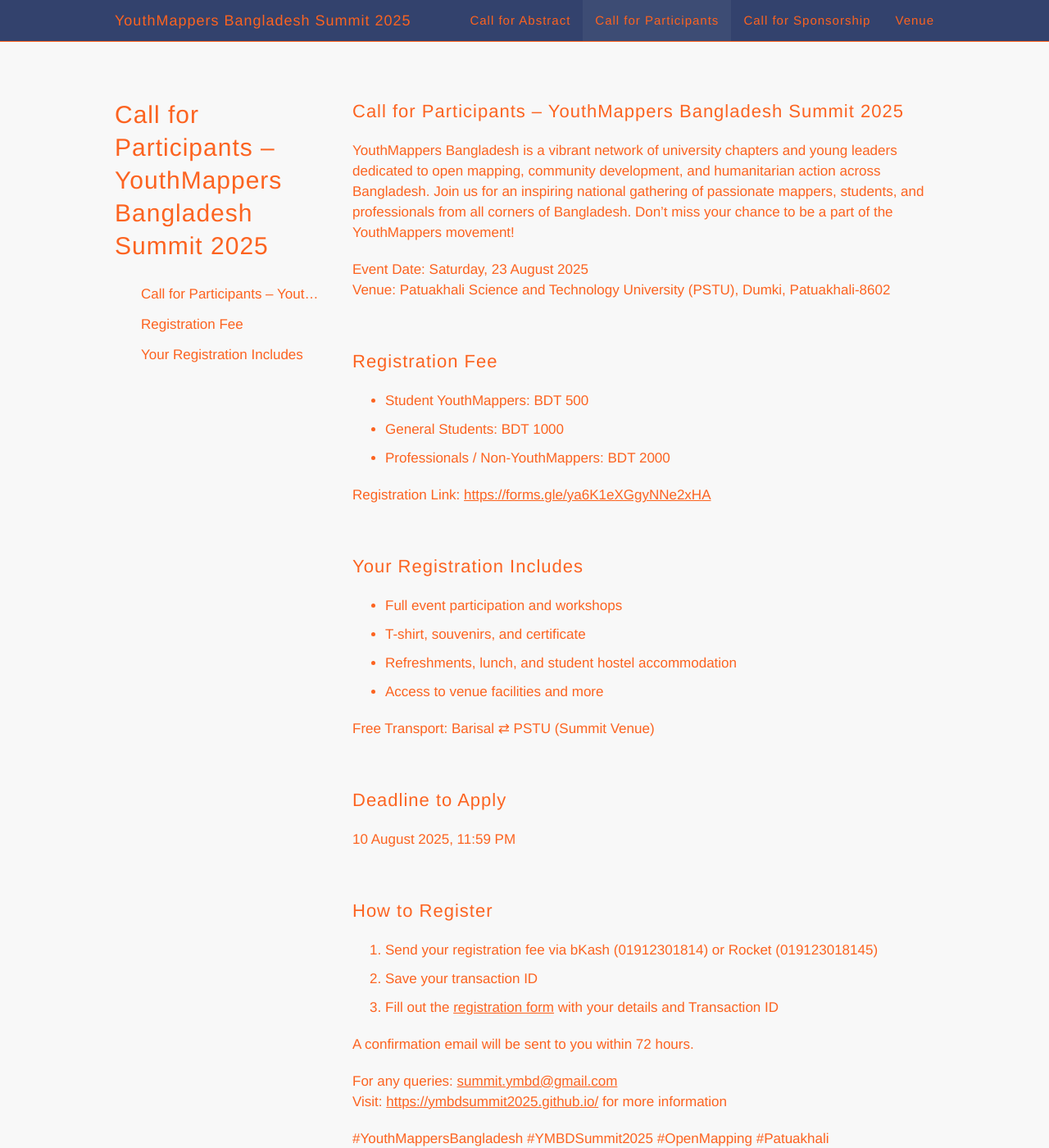
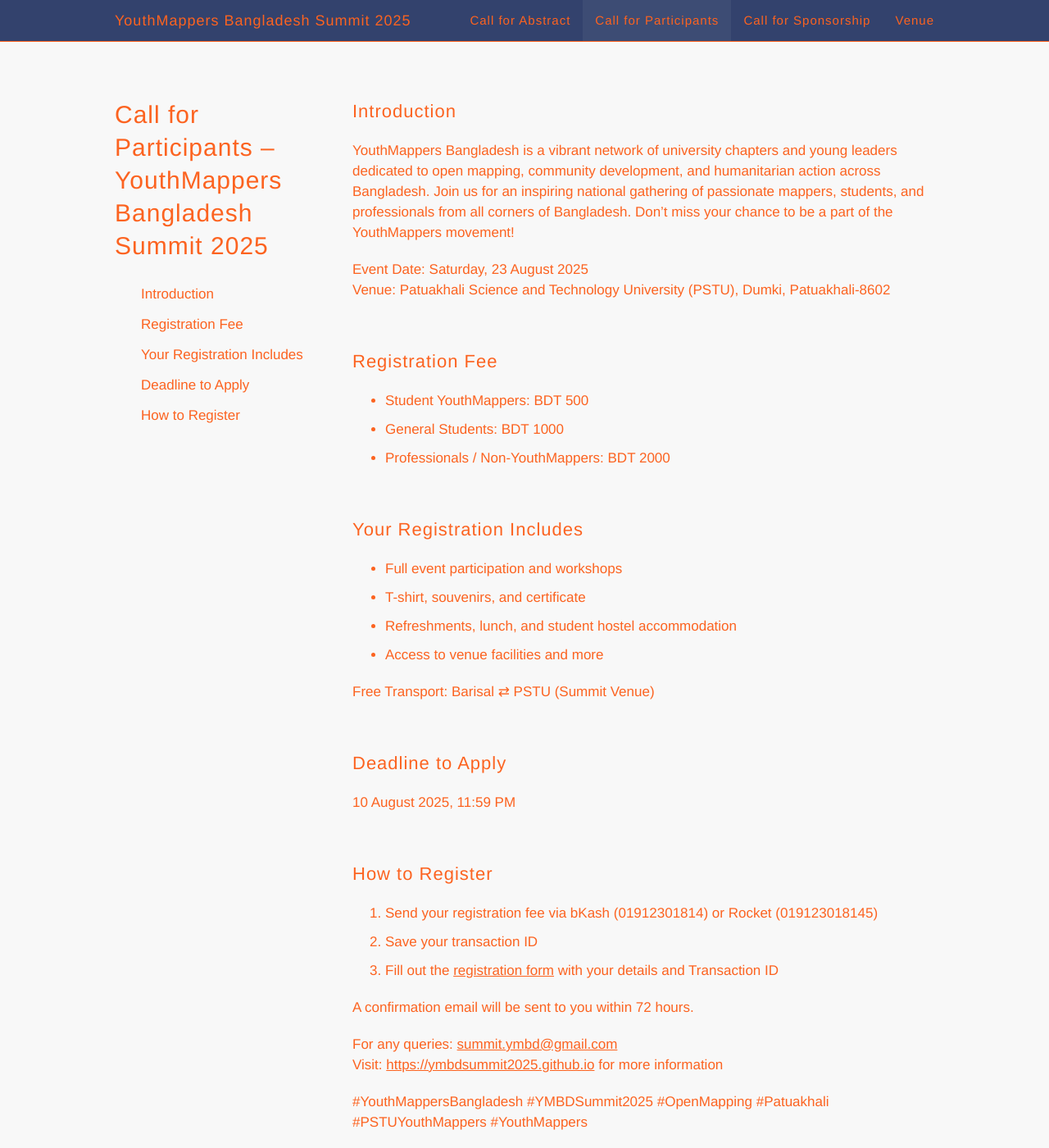
Before and after one commit to ymbdsummit2025/ymbdsummit2025.github.io, a Jekyll site: the page built from calls/participants.md, in a window 1280 px wide and 1400 px high. Shown: the whole window at 82% size. Built offline with Jekyll 4.4.1, drawn with Linux system fonts in a browser that asks for light colours.

Commit message:
Update participants.md

```diff
--- a/calls/participants.md
+++ b/calls/participants.md
@@ -2,10 +2,10 @@
 layout: page-with-toc
 title: "Call for Participants – YouthMappers Bangladesh Summit 2025"
 # titlecontent: ""
-headings: "call,reg_fee,benefits"
+headings: "call,reg_fee,benefits,deadline,register"
 ---
 
-<h2 id="call">Call for Participants – YouthMappers Bangladesh Summit 2025</h2>
+<h2 id="call">Introduction</h2>
 
 <p><strong>YouthMappers Bangladesh</strong> is a vibrant network of university chapters and young leaders dedicated to open mapping, community development, and humanitarian action across Bangladesh. Join us for an inspiring national gathering of passionate mappers, students, and professionals from all corners of Bangladesh. Don’t miss your chance to be a part of the <strong>YouthMappers movement</strong>!</p>
 
@@ -18,7 +18,7 @@
   <li><strong>General Students:</strong> BDT 1000</li>
   <li><strong>Professionals / Non‑YouthMappers:</strong> BDT 2000</li>
 </ul>
-<p><strong>Registration Link:</strong> <a href="https://forms.gle/ya6K1eXGgyNNe2xHA" target="_blank">https://forms.gle/ya6K1eXGgyNNe2xHA</a></p>
+<!-- <p><strong>Registration Link:</strong> <a href="https://forms.gle/ya6K1eXGgyNNe2xHA" target="_blank">https://forms.gle/ya6K1eXGgyNNe2xHA</a></p> -->
 
 <h2 id="benefits">Your Registration Includes</h2>
 <ul>
@@ -41,6 +41,6 @@
 <p>A confirmation email will be sent to you within <strong>72 hours</strong>.</p>
 
 <p><strong>For any queries:</strong> <a href="mailto:summit.ymbd@gmail.com">summit.ymbd@gmail.com</a><br>
-Visit: <a href="https://ymbdsummit2025.github.io/" target="_blank">https://ymbdsummit2025.github.io/</a> for more information</p>
+Visit: <a href="https://ymbdsummit2025.github.io/" target="_blank">https://ymbdsummit2025.github.io</a> for more information</p>
 
 <p><strong>#YouthMappersBangladesh #YMBDSummit2025 #OpenMapping #Patuakhali #PSTUYouthMappers #YouthMappers</strong></p>
```
